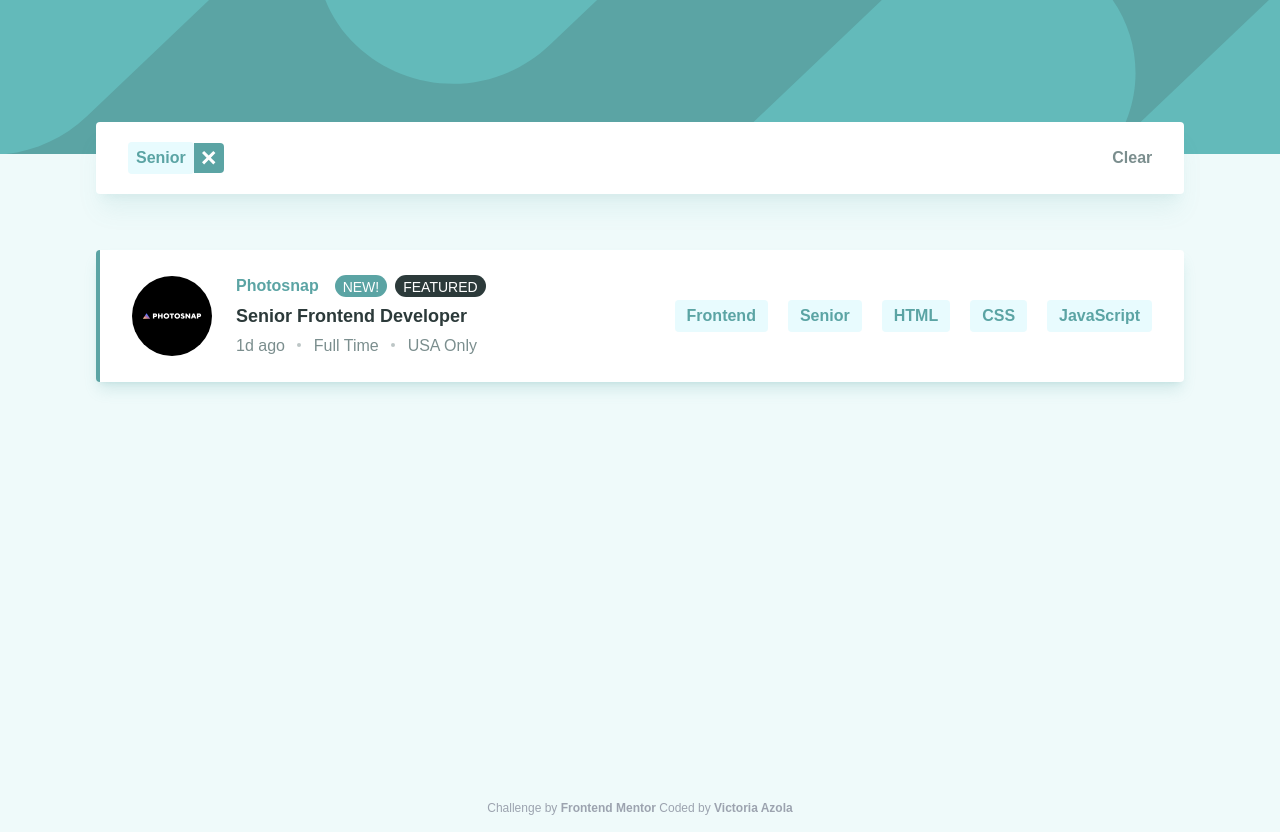
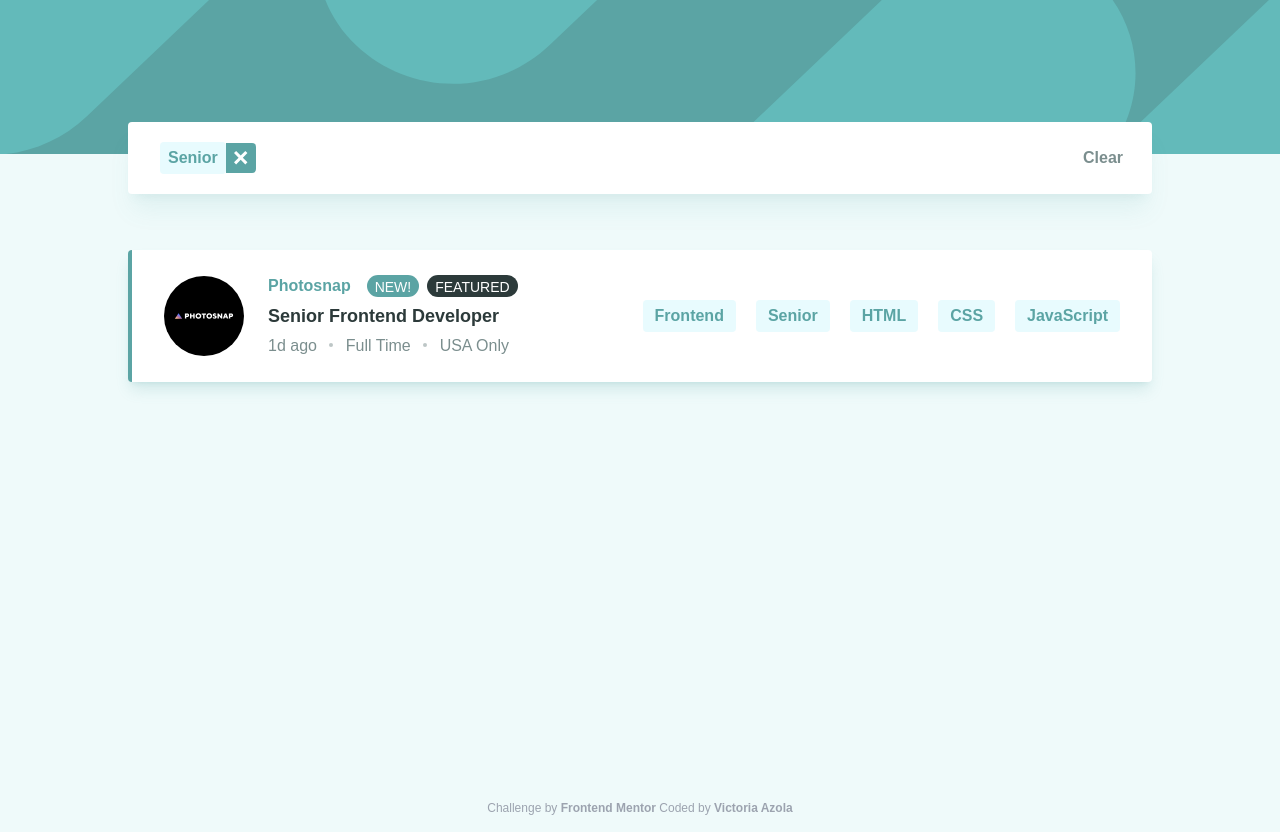
Before and after one commit to VickyAzola/JobListingsWithFiltering, a Vue app: page / in a window 1280 px wide. Both pictures are taken after a click on the button "Senior". Built offline with nearby package versions, Linux system fonts and the light colour scheme.

Commit message:
Update App.vue

```diff
--- a/src/App.vue
+++ b/src/App.vue
@@ -61,7 +61,7 @@ const filterStyle = 'bg-cyan-400/10 px-3 py-1 rounded hover:bg-DesaturatedDarkCy
     <header class="bg_header"></header>
 
 <!-- filterBox -->
-    <div v-show="filterBox == true" class="mt-[-2rem] mx-6 lg:mx-24">
+    <div v-show="filterBox == true" class="mt-[-2rem] mx-6 lg:mx-32">
       <section class="bg-white py-5 pl-5 lg:pl-8 lg:pr-2 shadow-xl shadow-DesaturatedDarkCyan/10 rounded flex justify-between pr-4 lg:grid lg:grid-cols-12">
         <div class="flex flex-row gap-y-2 gap-x-4 flex-wrap col-span-11">
           <div v-for="(filter, index) in filtersArr" class="flex items-center">
@@ -88,7 +88,7 @@ const filterStyle = 'bg-cyan-400/10 px-3 py-1 rounded hover:bg-DesaturatedDarkCy
 <!-- End filterBox -->
 
 <!-- Job listing -->
-    <section class="mx-6 lg:mx-24 mt-14">
+    <section class="mx-6 lg:mx-32 mt-14">
       <div v-for="jobData in Data" class="mb-12 lg:mb-6">
         <div
           v-if="passFilter(jobData)"
```
